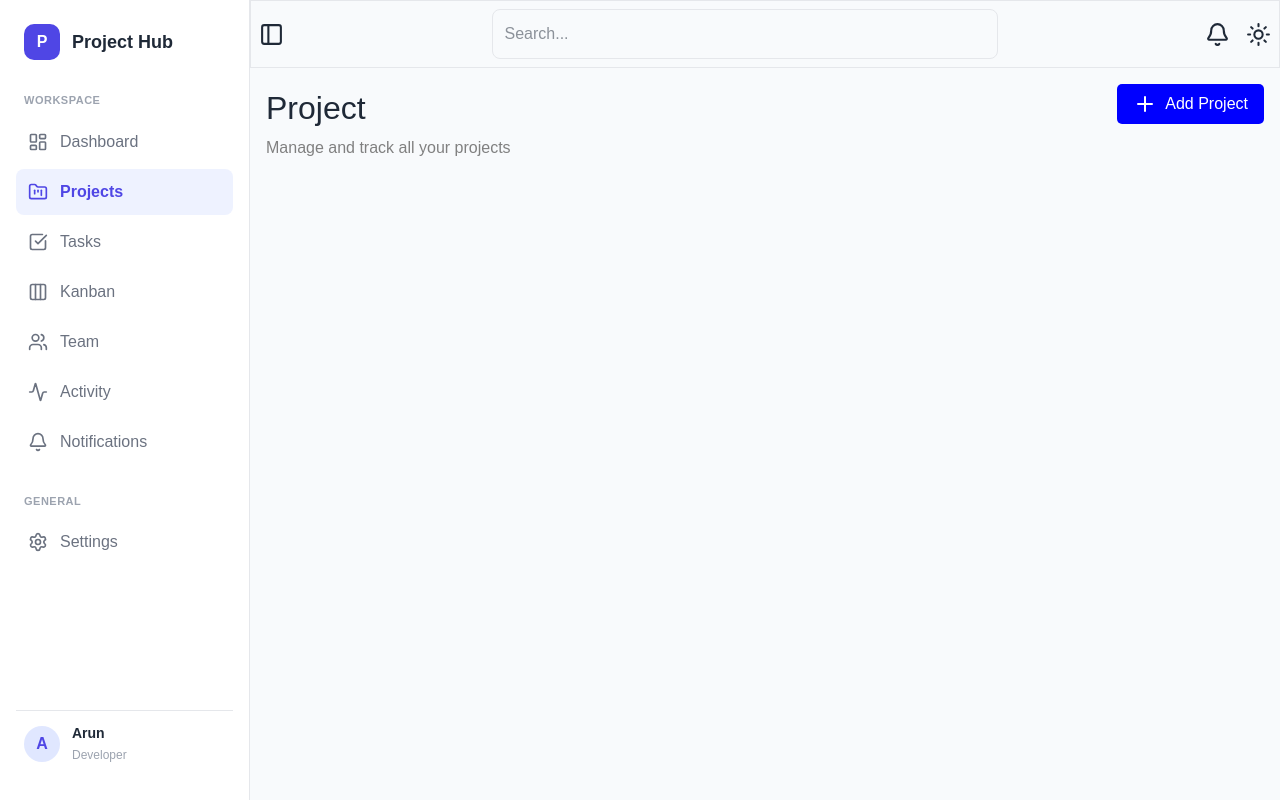
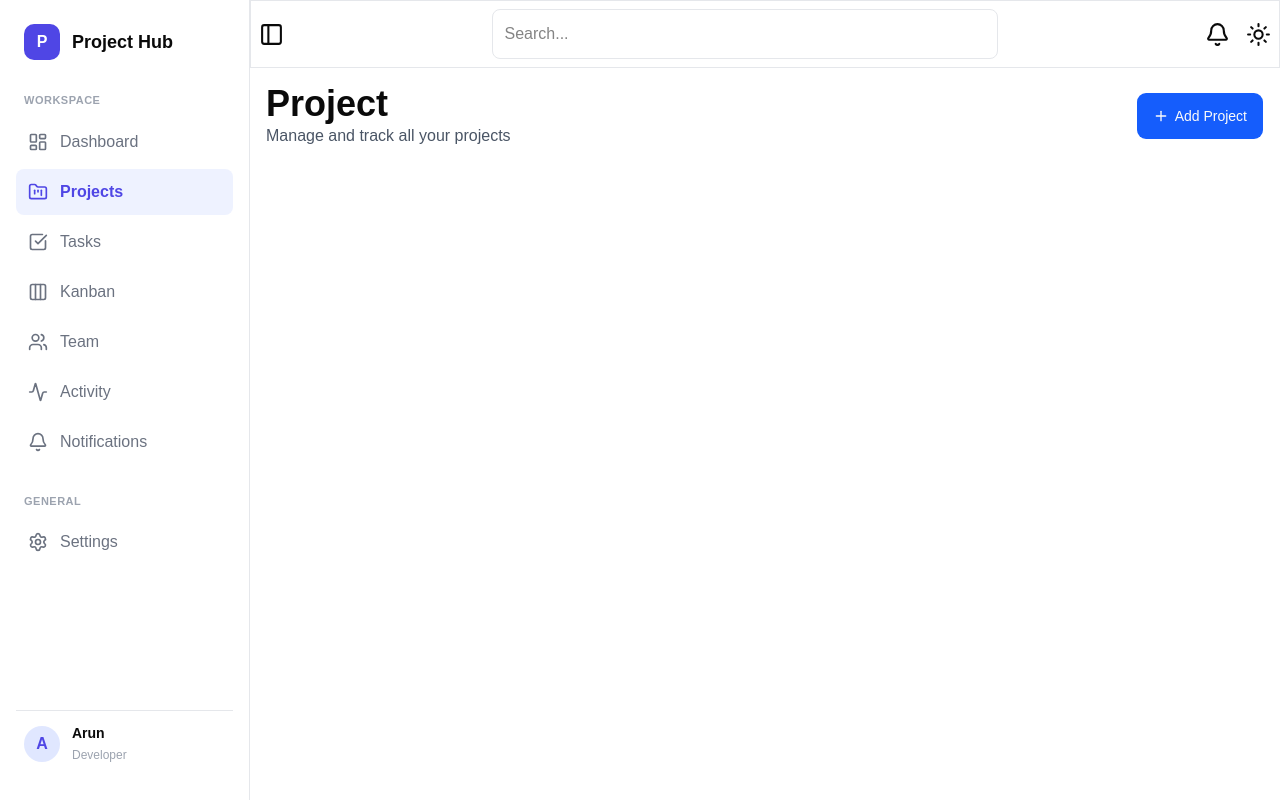
Before and after one commit to Santhosh-Rangaraj/Project-Management, a React (Vite) app in the folder project-hub/: page /projects in a window 1280 px wide. Built offline with nearby package versions, Linux system fonts and the light colour scheme.

Commit message:
feat: update CreateProject component with Members selection and replace Input with Textarea

```diff
--- a/project-hub/src/App.css
+++ b/project-hub/src/App.css
@@ -1,5 +1,5 @@
-*{
+/* *{
   padding: 0;
   margin: 0;
   box-sizing: border-box;
-}
+} */
--- a/project-hub/src/App.tsx
+++ b/project-hub/src/App.tsx
@@ -1,5 +1,5 @@
 import { useState } from "react";
-import "./App.css";
+// import "./App.css";
 import AppLayout from "./components/layout/AppLayout";
 import { Routes, Route } from "react-router-dom";
 import Dashboard from "./pages/Dashboard";
--- a/project-hub/src/components/Projects/CreateProject.tsx
+++ b/project-hub/src/components/Projects/CreateProject.tsx
@@ -24,7 +24,7 @@ import {
 } from "@/components/ui/popover"
 import { format } from 'date-fns/format';
 import { CalendarIcon } from "lucide-react"
-
+import { Textarea } from "@/components/ui/textarea"
 
 
 
@@ -40,6 +40,13 @@ const CreateProject = () => {
         "On Hold",
         "Archived",
     ]
+    const Members=[
+      "Arjun",
+      "Sam",
+      "Santhosh",
+      "Potter",
+      "Lannister"
+    ]
 
 const [open, setOpen] = useState(false)
 const [date, setDate] = useState<Date | undefined>(undefined)
@@ -53,7 +60,7 @@ const [date, setDate] = useState<Date | undefined>(undefined)
         </Field>
         <Field>
             <FieldLabel>Project Description</FieldLabel>
-            <Input type="text" placeholder="Enter project description" />
+            <Textarea  placeholder="Enter project description" />
         </Field>
          <FieldGroup className="grid max-w-sm grid-cols-2">
             <Field>
@@ -75,7 +82,7 @@ const [date, setDate] = useState<Date | undefined>(undefined)
             <Field>
                 <FieldLabel>Due Date</FieldLabel>
                 <Popover>
-                    <PopoverTrigger asChild>
+                    <PopoverTrigger>
                         <Button variant="outline">
                             {date ? format(date, "PPP") : <span>Select a date</span>}{" "} <CalendarIcon />
                         </Button>
@@ -90,9 +97,26 @@ const [date, setDate] = useState<Date | undefined>(undefined)
                 </Popover>
             </Field>
          </FieldGroup>
-          <FieldGroup className="grid max-w-sm grid-cols-2">
-            <Button type="submit">Create Project</Button>
+            <Field>
+                <FieldLabel>Members</FieldLabel>
+                <Select>
+      <SelectTrigger className="w-[180px]">
+        <SelectValue placeholder="Select a Project Members" />
+      </SelectTrigger>
+      <SelectContent>
+        <SelectGroup>
+          <SelectLabel>Status</SelectLabel>
+        {Members.map((mem) => (
+          <SelectItem value={mem}>{mem}</SelectItem>
+        ))}
+        </SelectGroup>
+      </SelectContent>
+    </Select>
+      </Field>
+        <FieldGroup className="grid max-w-sm grid-cols-2">
+
             <Button type="reset" variant="secondary">Cancel</Button>
+                <Button type="submit" className="bg-blue-500 hover:bg-blue-600">Create Project</Button>
           </FieldGroup>
     </FieldGroup>
                </>
--- a/project-hub/src/components/layout/AppLayout.tsx
+++ b/project-hub/src/components/layout/AppLayout.tsx
@@ -8,9 +8,9 @@ import Project from "../../pages/Project";
 
 const AppLayout = () => {
   return (
-    <div className="app-layout">
+    <div className="flex h-screen">
       <Sidebar />
-      <main className="main-content">
+      <main className="flex flex-col flex-1">
         <TopNavbar />
         <Outlet />
       </main>
--- /dev/null
+++ b/project-hub/src/components/ui/textarea.tsx
@@ -0,0 +1,17 @@
+import * as React from "react"
+import { cn } from "cn"
+
+function Textarea({ className, ...props }: React.ComponentProps<"textarea">) {
+  return (
+    <textarea
+      data-slot="textarea"
+      className={cn(
+        "flex field-sizing-content min-h-16 w-full rounded-lg border border-input bg-transparent px-2.5 py-2 text-base transition-colors outline-none placeholder:text-muted-foreground focus-visible:border-ring focus-visible:ring-3 focus-visible:ring-ring/50 disabled:cursor-not-allowed disabled:bg-input/50 disabled:opacity-50 aria-invalid:border-destructive aria-invalid:ring-3 aria-invalid:ring-destructive/20 md:text-sm dark:bg-input/30 dark:disabled:bg-input/80 dark:aria-invalid:border-destructive/50 dark:aria-invalid:ring-destructive/40",
+        className
+      )}
+      {...props}
+    />
+  )
+}
+
+export { Textarea }
--- a/project-hub/src/index.css
+++ b/project-hub/src/index.css
@@ -5,21 +5,7 @@
 
 @custom-variant dark (&:is(.dark *));
 
-* {
-  margin: 0;
-  padding: 0;
-  box-sizing: border-box;
-}
 
-body {
-  font-family: Arial, sans-serif;
-  background: #f8fafc;
-  color: #1f2937;
-}
-
-button {
-  font: inherit;
-}
 
 @theme inline {
   --font-heading: var(--font-sans);
--- a/project-hub/src/pages/Project.tsx
+++ b/project-hub/src/pages/Project.tsx
@@ -7,19 +7,23 @@ import {
   DialogTitle,
   DialogTrigger,
 } from "@/components/ui/dialog"
+import { Button } from "@/components/ui/button"
 
-import"../styles/Project.css";
 const Project=()=>{
     return(
         <>
-        <div className='project-header'>
+        <div className='flex justify-between items-center p-4'>
         <div className='project-header-text'>
-        <h1>Project</h1>
-        <p>Manage and track all your projects</p>
+        <h1 className='text-4xl font-bold'>Project</h1>
+        <p className='text-gray-600'>Manage and track all your projects</p>
         </div>
         <Dialog>
-          <DialogTrigger render={<button><Plus /> Add Project</button>}/>
-          <DialogContent>
+          <DialogTrigger>
+            <Button className='bg-blue-600 h-12 p-4 rounded-lg hover:bg-blue-700 hover:shadow-lg'>
+              <Plus /> Add Project
+            </Button>
+          </DialogTrigger>
+          <DialogContent >
             <CreateProject />
           </DialogContent>
         </Dialog>
```
